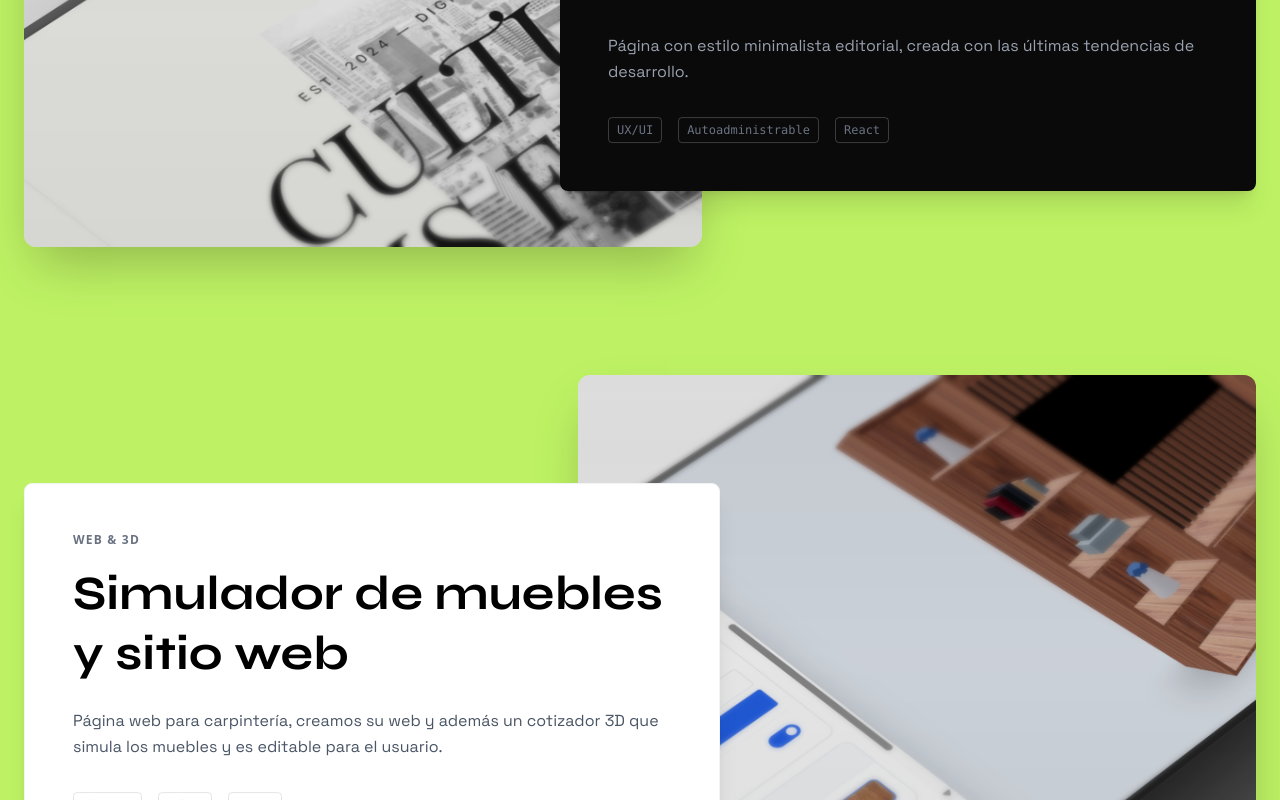
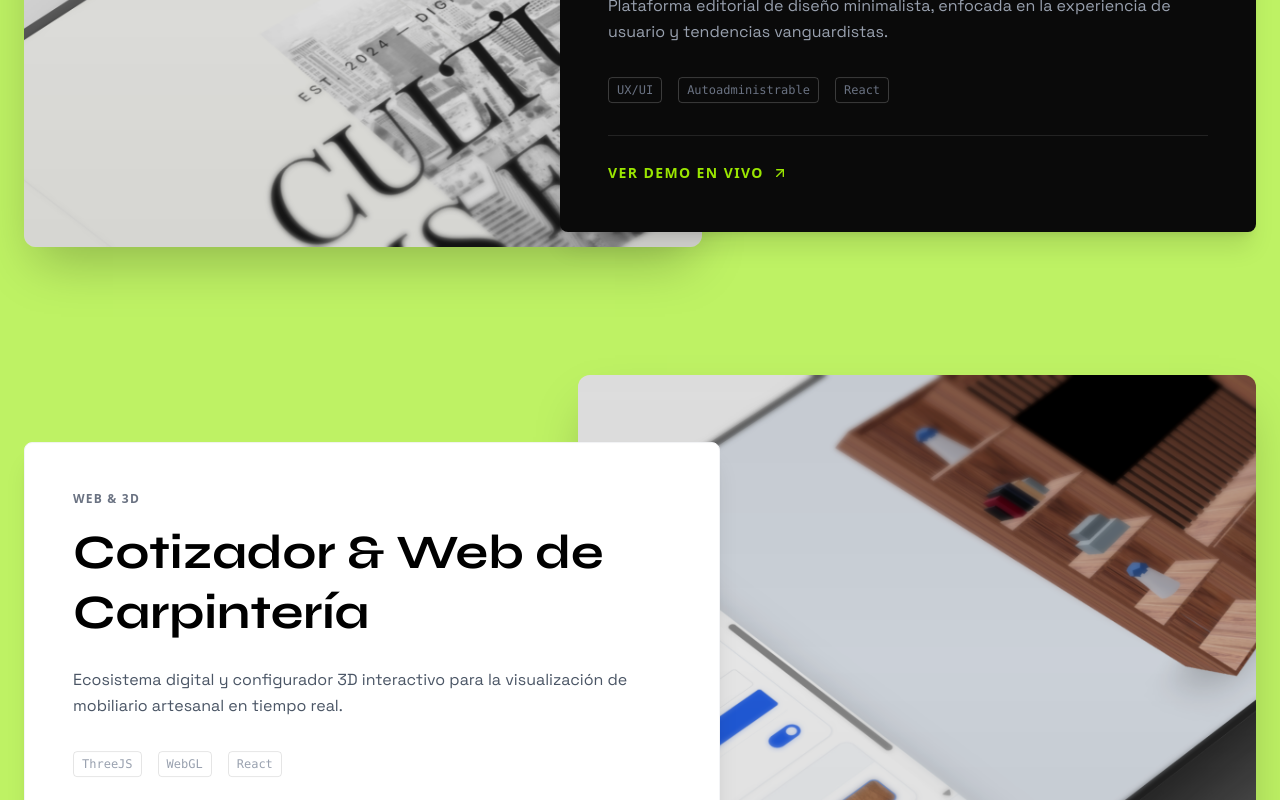
Before and after one commit to Asai07/mada-marketing, a Next.js app: page / in a window 1280 px wide. Shown: the part 10600-11400 px from the top of the page. Built offline with nearby package versions, Linux system fonts and the light colour scheme.

Commit message:
links de demos añadidos

```diff
--- a/components/Work.jsx
+++ b/components/Work.jsx
@@ -3,44 +3,42 @@ import React, { useRef } from 'react';
 import Image from 'next/image';
 import { motion, useScroll, useTransform } from 'framer-motion';
 
-// --- DATOS DE PROYECTOS (Para mantener el código limpio) ---
+// --- DATOS DE PROYECTOS ---
 const projects = [
     {
         title: "VELVET",
         category: "Magazine & Culture",
-        desc: "Página con estilo minimalista editorial, creada con las últimas tendencias de desarrollo.",
+        desc: "Plataforma editorial de diseño minimalista, enfocada en la experiencia de usuario y tendencias vanguardistas.",
         tags: ["UX/UI", "Autoadministrable", "React"],
         img: "/velvet.png",
-        theme: "dark" // Tarjeta negra
+        theme: "dark", // Tarjeta negra
+        link: "https://velvet-magazine.vercel.app/"
     },
     {
-        title: "Simulador de muebles y sitio web",
+        title: "Cotizador & Web de Carpintería",
         category: "Web & 3D",
-        desc: "Página web para carpintería, creamos su web y además un cotizador 3D que simula los muebles y es editable para el usuario.",
+        desc: "Ecosistema digital y configurador 3D interactivo para la visualización de mobiliario artesanal en tiempo real.",
         tags: ["ThreeJS", "WebGL", "React"],
         img: "/carpinteria.png",
-        theme: "light" // Tarjeta blanca
+        theme: "light", // Tarjeta blanca
+        link: "https://cotizador-muebles.vercel.app/"
     }
 ];
 
-// --- COMPONENTE DE TARJETA INDIVIDUAL (Maneja su propio Parallax) ---
+// --- COMPONENTE DE TARJETA INDIVIDUAL ---
 const ProjectCard = ({ project, index }) => {
     const ref = useRef(null);
     const isEven = index % 2 === 0;
 
-    // Detectamos el progreso del scroll SOLO cuando esta tarjeta cruza la pantalla
     const { scrollYProgress } = useScroll({
         target: ref,
         offset: ["start end", "end start"]
     });
 
-    // Mapeamos el scroll: Cuando entra, está abajo (50px), cuando sale, está arriba (-50px)
-    // Esto crea un movimiento suave y controlado, no infinito.
     const y = useTransform(scrollYProgress, [0, 1], [100, -100]);
 
     return (
         <div ref={ref} className="group grid md:grid-cols-2 gap-8 md:gap-0 items-center relative">
-            {/* Nota: md:gap-0 porque usaremos márgenes negativos para el solapamiento */}
 
             {/* 1. IMAGEN */}
             <div className={`relative overflow-hidden rounded-xl aspect-[4/3] shadow-2xl w-full md:w-[110%] z-0
@@ -58,16 +56,16 @@ const ProjectCard = ({ project, index }) => {
 
             {/* 2. TEXTO (CARD FLOTANTE) */}
             <motion.div
-                style={{ y }} // APLICAMOS EL PARALLAX CONTROLADO AQUÍ
+                style={{ y }}
                 className={`
-                    relative z-10 p-6 md:p-12 rounded-lg shadow-xl transition-all duration-300
+                    relative z-10 p-6 md:p-12 rounded-lg shadow-xl transition-all duration-300 flex flex-col justify-center
                     ${project.theme === 'dark'
                         ? 'bg-[#0a0a0a] text-white'
                         : 'bg-white text-black border border-gray-100'
                     }
                     ${isEven
-                        ? 'order-2 md:-ml-20'  // Solapamiento a la izquierda
-                        : 'order-2 md:order-1 md:-mr-20 z-20' // Solapamiento a la derecha
+                        ? 'order-2 md:-ml-20'
+                        : 'order-2 md:order-1 md:-mr-20 z-20'
                     }
                 `}
             >
@@ -87,7 +85,7 @@ const ProjectCard = ({ project, index }) => {
                     {project.desc}
                 </p>
 
-                <ul className={`flex flex-wrap gap-2 md:gap-4 text-xs font-mono
+                <ul className={`flex flex-wrap gap-2 md:gap-4 text-xs font-mono mb-8
                     ${project.theme === 'dark' ? 'text-gray-500' : 'text-gray-400'}`
                 }>
                     {project.tags.map(tag => (
@@ -98,6 +96,30 @@ const ProjectCard = ({ project, index }) => {
                         </li>
                     ))}
                 </ul>
+
+                {/* --- NUEVO BOTÓN: VER DEMO --- */}
+                <div className={`pt-6 border-t ${project.theme === 'dark' ? 'border-white/10' : 'border-black/5'}`}>
+                    <a
+                        href={project.link}
+                        target="_blank"
+                        rel="noopener noreferrer"
+                        className={`inline-flex items-center gap-2 text-sm font-bold uppercase tracking-widest transition-all group/link
+                            ${project.theme === 'dark' ? 'text-lime-400 hover:text-lime-300' : 'text-black hover:opacity-60'}`
+                        }
+                    >
+                        Ver Demo en Vivo
+                        {/* Flecha animada */}
+                        <svg
+                            xmlns="http://www.w3.org/2000/svg"
+                            width="16" height="16" viewBox="0 0 24 24" fill="none" stroke="currentColor" strokeWidth="2" strokeLinecap="round" strokeLinejoin="round"
+                            className="transition-transform duration-300 group-hover/link:translate-x-1 group-hover/link:-translate-y-1"
+                        >
+                            <line x1="7" y1="17" x2="17" y2="7"></line>
+                            <polyline points="7 7 17 7 17 17"></polyline>
+                        </svg>
+                    </a>
+                </div>
+
             </motion.div>
         </div>
     );
@@ -106,9 +128,8 @@ const ProjectCard = ({ project, index }) => {
 // --- COMPONENTE PRINCIPAL ---
 const Work = React.forwardRef(({ isMobile }, ref) => {
     return (
-        <section ref={ref} className="py-20 md:py-32 px-6 relative overflow-hidden text-black bg-[#bef264]"> {/* Fondo Lima para contraste */}
+        <section ref={ref} className="py-20 md:py-32 px-6 relative overflow-hidden text-black bg-[#bef264]">
 
-            {/* Título decorativo flotante */}
             <div className="hidden md:block absolute top-20 right-20 text-[10rem] font-display font-bold text-black opacity-[0.03] pointer-events-none select-none">
                 WORK
             </div>
@@ -119,13 +140,15 @@ const Work = React.forwardRef(({ isMobile }, ref) => {
                         CASOS<br />
                         <span className="ml-2 md:ml-32 opacity-50 stroke-text-black text-transparent">REALES</span>
                     </h2>
-                    <a href="#" className="mt-8 md:mt-0 flex items-center gap-2 font-body font-bold text-black uppercase tracking-widest border-b border-black pb-1 hover:opacity-50 transition-opacity text-sm md:text-base">
+
+                    {/* --- ENLACE COMENTADO TEMPORALMENTE --- */}
+                    {/* <a href="#" className="mt-8 md:mt-0 flex items-center gap-2 font-body font-bold text-black uppercase tracking-widest border-b border-black pb-1 hover:opacity-50 transition-opacity text-sm md:text-base">
                         Ver Portafolio Completo
                     </a>
+                    */}
                 </div>
 
-                {/* Lista de Proyectos con gap razonable */}
-                <div className="flex flex-col gap-20 md:gap-32"> {/* Gap normalizado (antes era 150) */}
+                <div className="flex flex-col gap-20 md:gap-32">
                     {projects.map((project, index) => (
                         <ProjectCard key={index} project={project} index={index} />
                     ))}
```
